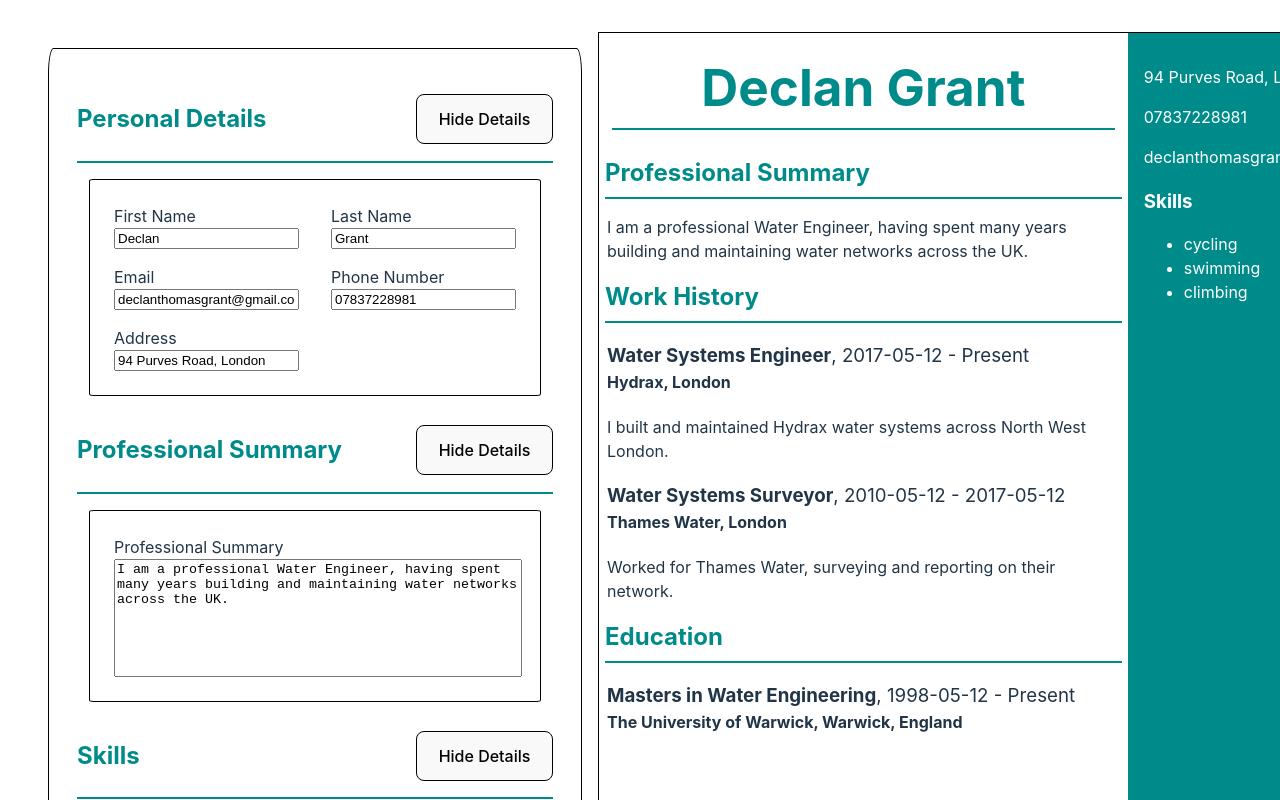
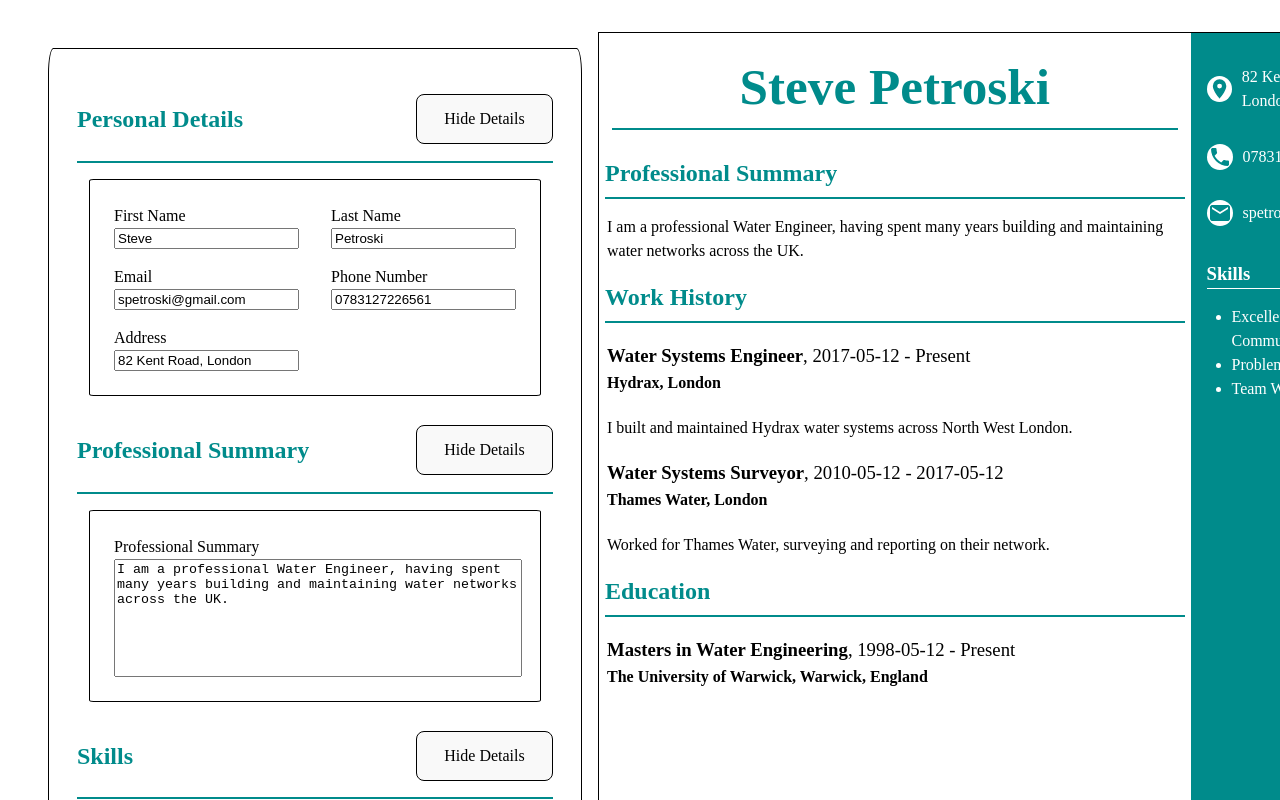
Before and after one commit to dec-gr/odin-cv-application, a React (Vite) app: page / in a window 1280 px wide. Shown: the top 800 px of the page. Built offline with nearby package versions, Linux system fonts and the light colour scheme.

Commit message:
finish CV display formatting

```diff
--- a/package.json
+++ b/package.json
@@ -10,6 +10,8 @@
     "preview": "vite preview"
   },
   "dependencies": {
+    "@mdi/js": "^7.4.47",
+    "@mdi/react": "^1.6.1",
     "react": "^18.3.1",
     "react-dom": "^18.3.1",
     "uuid": "^10.0.0"
--- a/src/CVApplication.jsx
+++ b/src/CVApplication.jsx
@@ -10,21 +10,27 @@ import WorkExperienceList from './components/WorkExperienceCard.jsx';
 import { useState } from 'react';
 import { v4 as uuidv4 } from 'uuid';
 
+import Icon from '@mdi/react';
+import { mdiMapMarker, mdiPhone, mdiEmail } from '@mdi/js';
+
 const CVData = {
-  firstName: 'Declan',
-  lastName: 'Grant',
-  email: 'declanthomasgrant@gmail.com',
-  phone: '07837228981',
-  address: '94 Purves Road, London',
+  firstName: 'Steve',
+  lastName: 'Petroski',
+  email: 'spetroski@gmail.com',
+  phone: '0783127226561',
+  address: '82 Kent Road, London',
   summary:
     'I am a professional Water Engineer, having spent many years building and maintaining water networks across the UK.',
   skill: '',
 };
 
 const initialSkills = [
-  { id: uuidv4(), skill: 'cycling' },
-  { id: uuidv4(), skill: 'swimming' },
-  { id: uuidv4(), skill: 'climbing' },
+  {
+    id: uuidv4(),
+    skill: 'Excellent Communication Skills',
+  },
+  { id: uuidv4(), skill: 'Problem Resolution' },
+  { id: uuidv4(), skill: 'Team Work' },
 ];
 
 const initialEducation = [
@@ -236,12 +242,16 @@ function CVAplication() {
         <div className="cvSideBar">
           <div className="infoCont">
             <div className="addressCont">
+              <Icon path={mdiMapMarker} size={1} className="Icon" />
+
               <p>{applicationData.address}</p>
             </div>
             <div className="phoneCont">
+              <Icon path={mdiPhone} size={1} className="Icon" />
               <p>{applicationData.phone}</p>
             </div>
             <div className="emailCont">
+              <Icon path={mdiEmail} size={1} className="Icon" />
               <p>{applicationData.email}</p>
             </div>
           </div>
--- a/src/index.css
+++ b/src/index.css
@@ -1,10 +1,16 @@
 :root {
+
+  --main-bg-color: #ffffff;
+  --secondary-color: darkcyan
+
   font-family: Inter, system-ui, Avenir, Helvetica, Arial, sans-serif;
   line-height: 1.5;
   font-weight: 400;
 
-  color: #213547;
-  background-color: #ffffff;
+  color: var(--secondary-color);
+  background-color: var(--main-bg-color);
+
+
 
   font-synthesis: none;
   text-rendering: optimizeLegibility;
--- a/src/main.css
+++ b/src/main.css
@@ -39,8 +39,8 @@ h1 {
 
 .cvDisplay h3 {
   margin-bottom: 0;
+  border-bottom: solid white 1px;
 }
-
 .cvDisplay h4 {
   margin-top: 0;
 }
@@ -48,3 +48,22 @@ h1 {
 .cvEntry {
   padding: 0rem 0.5rem;
 }
+
+.infoCont > div {
+  display: flex;
+  flex-direction: row;
+  justify-content: flex-start;
+  align-items: center;
+  gap: 10px;
+}
+
+.Icon {
+  background-color: white;
+  color: darkcyan;
+  padding: 1px;
+  border-radius: 50%;
+}
+
+.cvSideBar ul {
+  padding-left: 25px;
+}
```
Also changed, not shown: 1 other file (tests, documents, lock files or other folders).
